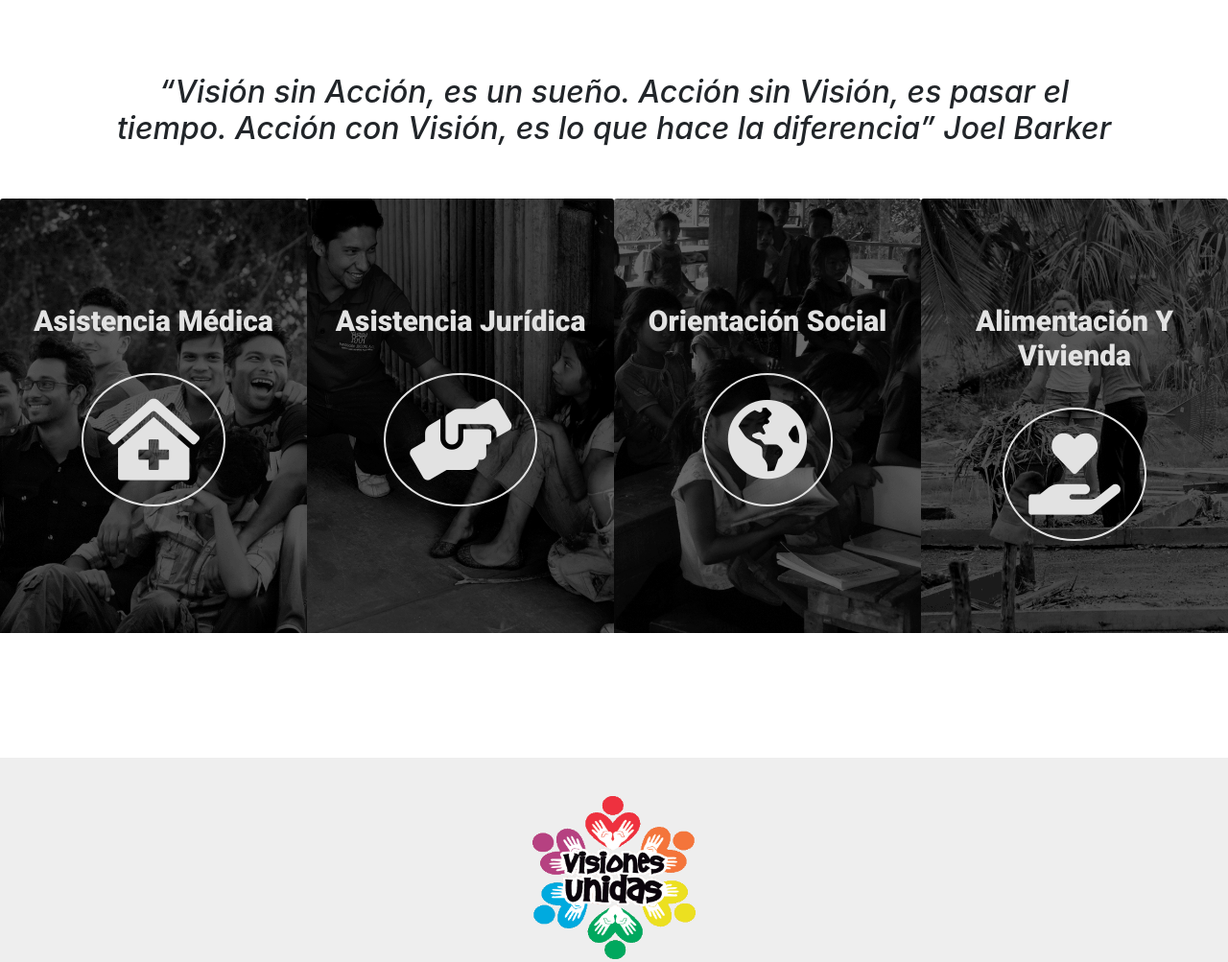
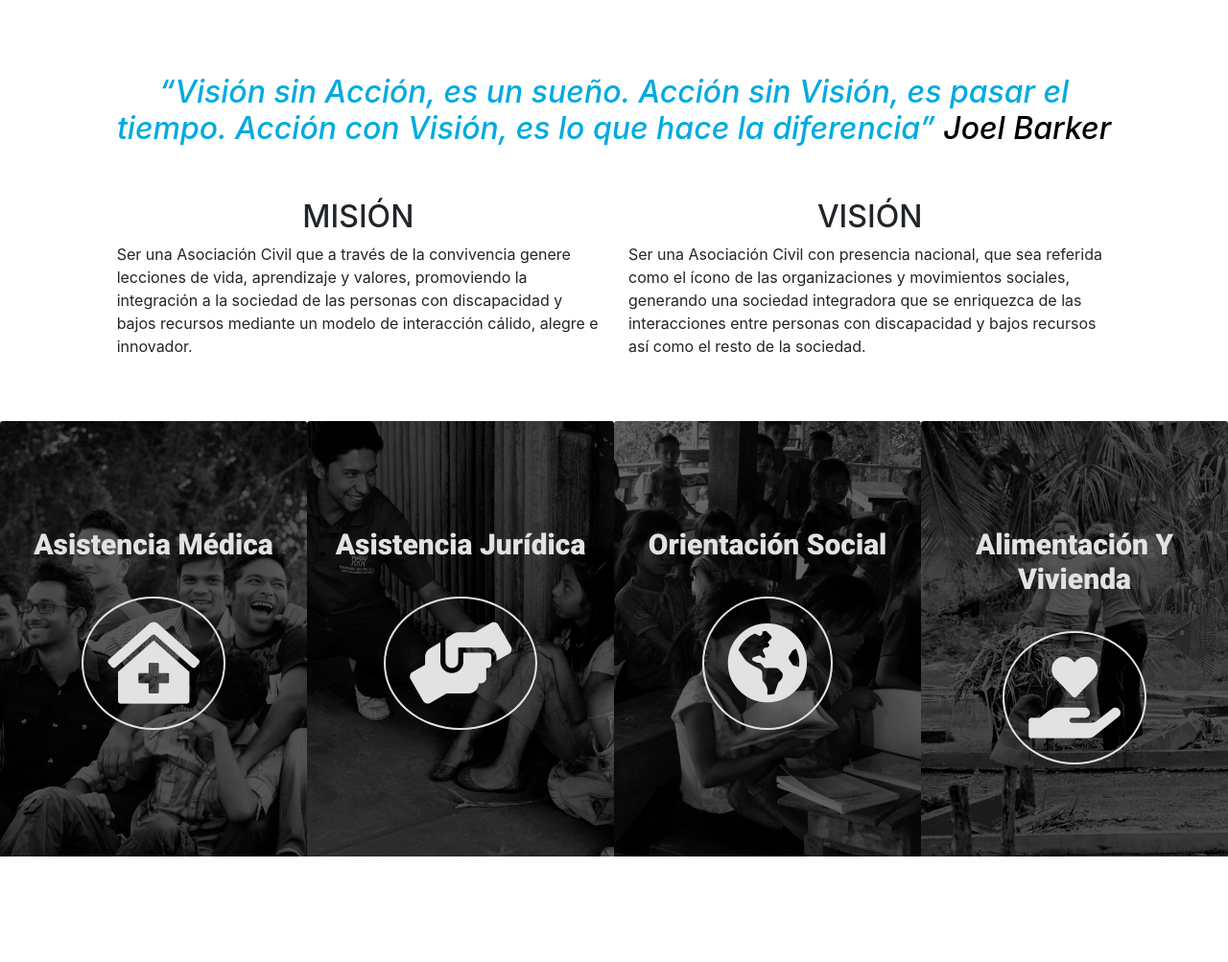
Before and after one commit to dpm530/project_charity, a plain HTML site: page index.html in a window 1280 px wide. Shown: the part 811-1814 px from the top of the page at 96% size. Drawn offline with nearby package versions, Linux system fonts and the light colour scheme.

Commit message:
Added sections and quotations

```diff
--- a/css/style.css
+++ b/css/style.css
@@ -142,6 +142,10 @@ form .donate-button:hover{
 #mission_header{
    margin-bottom:45px;
    font-style: italic;
+   color: #00AADF
+}
+#mission_header span{
+   color: black
 }
 #mission_header h1{
    font-family: 'Roboto', sans-serif;
@@ -152,6 +156,9 @@ form .donate-button:hover{
    font-family: 'Roboto', sans-serif;
    font-weight:900;
    font-size: 22px;
+}
+#values_content{
+   padding-bottom: 50px
 }
 #card_content .card-img-overlay{
    top: 20%;
--- a/index.html
+++ b/index.html
@@ -29,7 +29,7 @@
                <img class="img2" src="images/charity3.png" alt="">
                <div class="donate-button-container">
                   <div class="button-header">
-                     <h3>Apoya Nuestra Causa!</h3>
+                     <h3>Unete A Nuestra Causa!</h3>
                   </div>
                   <form action="https://www.paypal.com/cgi-bin/webscr" method="post" target="_top">
                      <input type="hidden" name="cmd" value="_s-xclick" />
@@ -48,10 +48,22 @@
             <div id="mission_header" class="col-12 col-md-10 text-center">
                   <h2>“Visión sin Acción, es un sueño.
                         Acción sin Visión, es pasar el tiempo.
-                        Acción con Visión, es lo que hace la diferencia” Joel Barker</h2>
+                        Acción con Visión, es lo que hace la diferencia” <span>Joel Barker</span></h2>
             </div>
             <div class="col-md-1"></div>
          </div>
+         <div id="values_content" class="row">
+               <div class="col-md-1"></div>
+               <div class="col-md-5 text-center">
+                  <h2>MISIÓN</h2>
+                  <p class="text-left">Ser una Asociación Civil que a través de la convivencia genere lecciones de vida, aprendizaje y valores, promoviendo la integración a la sociedad de las personas con discapacidad y bajos recursos mediante un modelo de interacción cálido, alegre e innovador.</p>
+               </div>
+               <div class="col-md-5 text-center">
+                  <h2>VISIÓN</h2>
+                  <p class="text-left">Ser una Asociación Civil con presencia nacional, que sea referida como el ícono de las organizaciones y movimientos sociales, generando una sociedad integradora que se enriquezca de las interacciones entre personas con discapacidad y bajos recursos así como el resto de la sociedad.</p>
+               </div>
+               <div class="col-md-1"></div>
+            </div>
          <div id="card_content" class="row">
             <div class="card-group">
                <div class="col-md-3">
@@ -124,7 +136,7 @@
             <div id="footer_copyright" class="row">
                <div class="col-md-2"></div>
                <div class="col-12 col-md-8 text-center">
-                  <p>Copyright &copy; 2019 Todos Los Derechos Reservados | Diseño Y Creacion por <a href="www.ipqtech.com" class="ipq-link" target="_blank">IPQ Tech</a></p>
+                  <p>Copyright &copy; 2019 Todos Los Derechos Reservados a Visiones Unidas | Diseño Y Creacion por <a href="www.ipqtech.com" class="ipq-link" target="_blank">IPQ Tech</a></p>
                </div>
                <div class="col-md-2"></div>
             </div>
```
